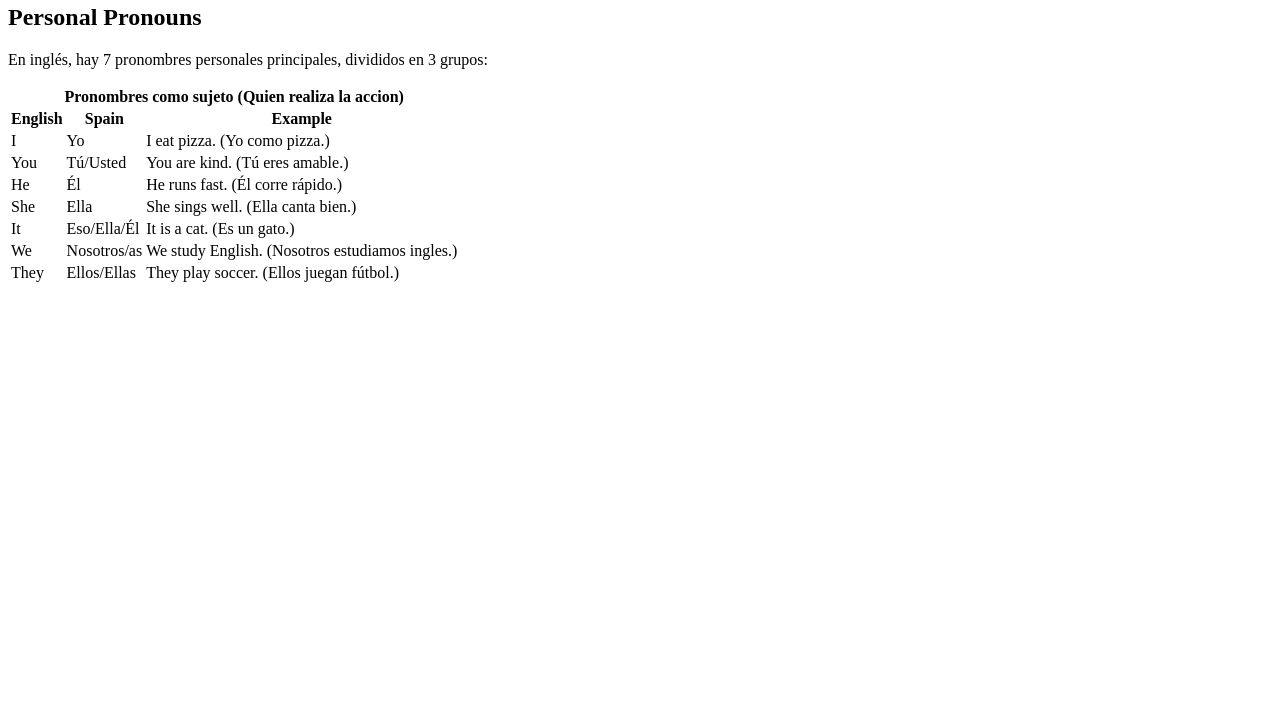
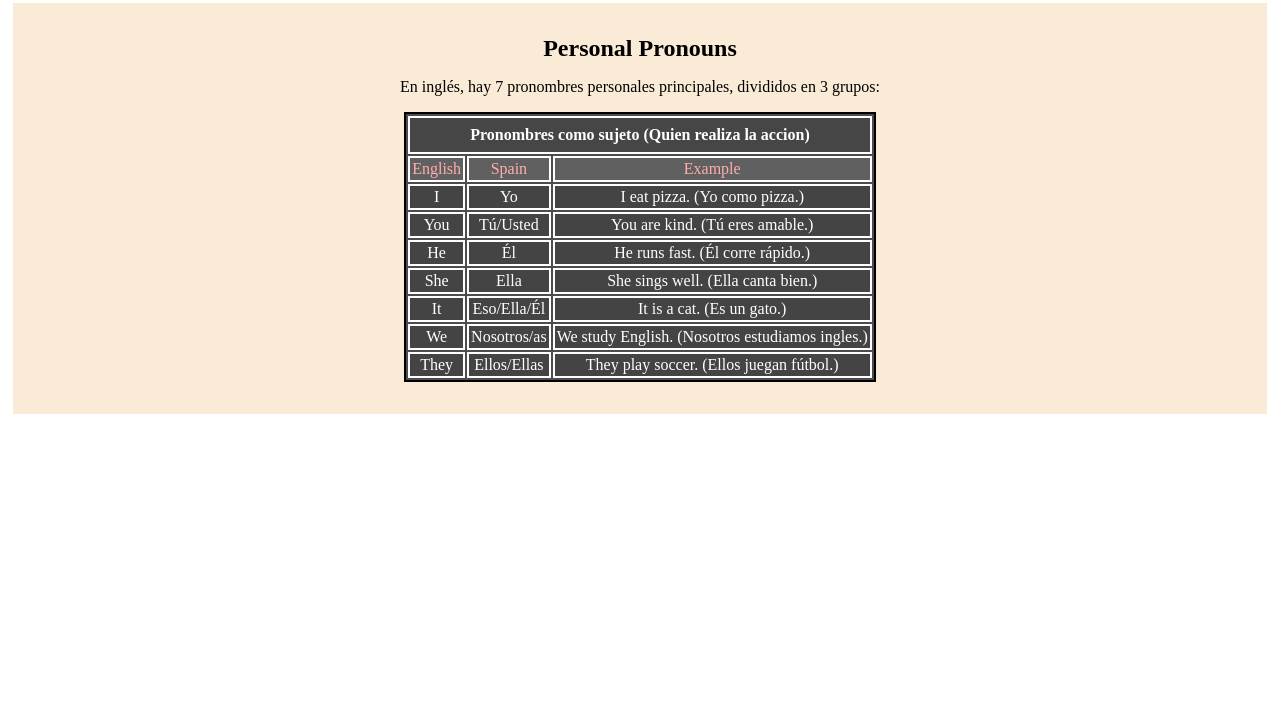
Before and after one commit to bbsito1221/web-studios, a plain HTML site: page paginas/english.html in a window 1280 px wide. Shown: the part 76-800 px from the top of the page. Drawn offline with Linux system fonts and the light colour scheme; files that its build step writes are made by us from their sources; the site is published under a folder, as on GitHub Pages, so addresses that start at the root find nothing; a web font is replaced by a local one.

Commit message:
erro estupido 2

```diff
--- a/paginas/english.html
+++ b/paginas/english.html
@@ -4,7 +4,7 @@
     <meta charset="UTF-8">
     <meta name="author" content="christopher">
     <title>Learn English</title>
-    <link rel="stylesheet" href="/css/english.css">
+    <link rel="stylesheet" href="css/english.css">
 </head>
 <body>
     <header id="title">
```
